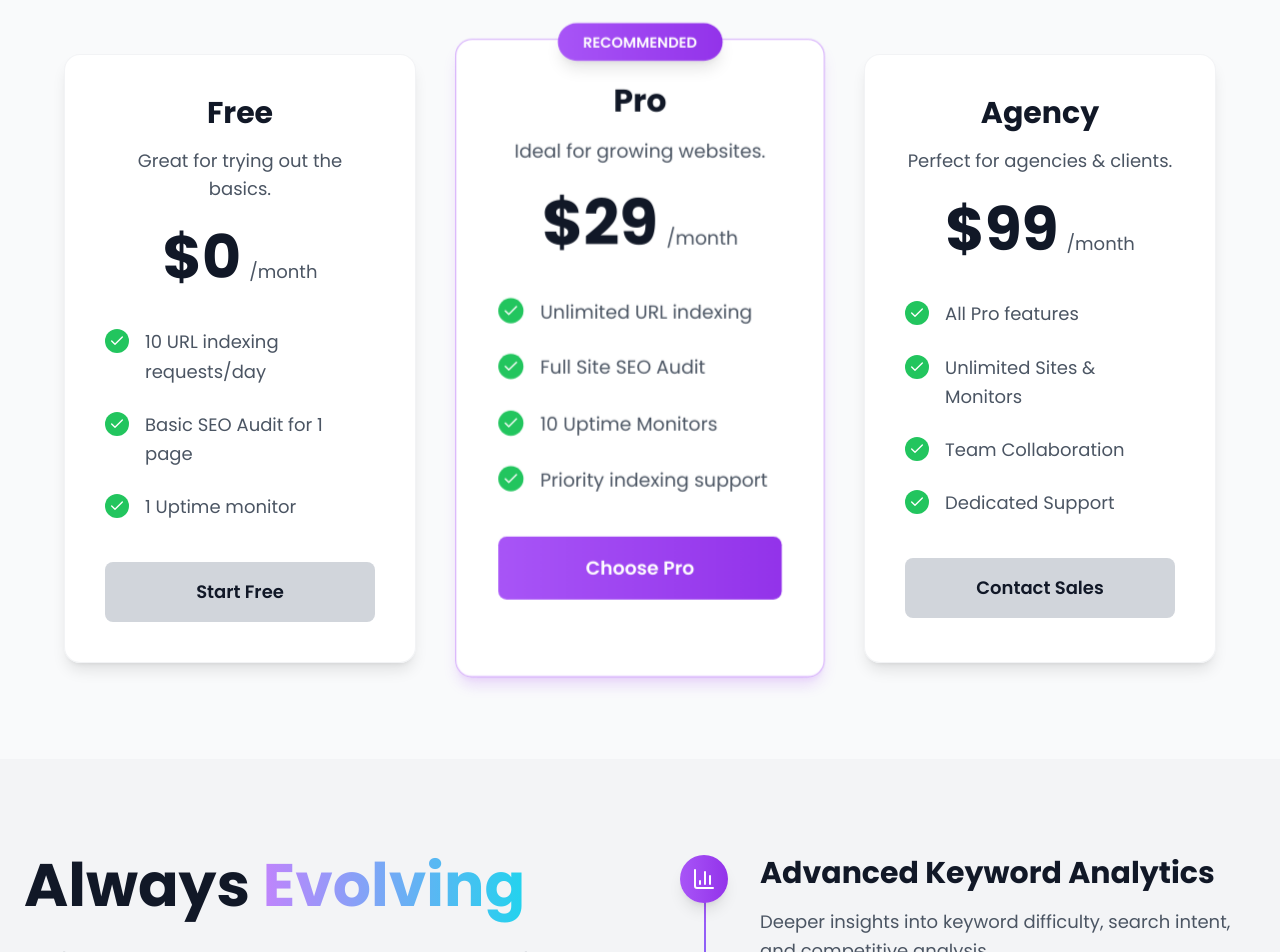
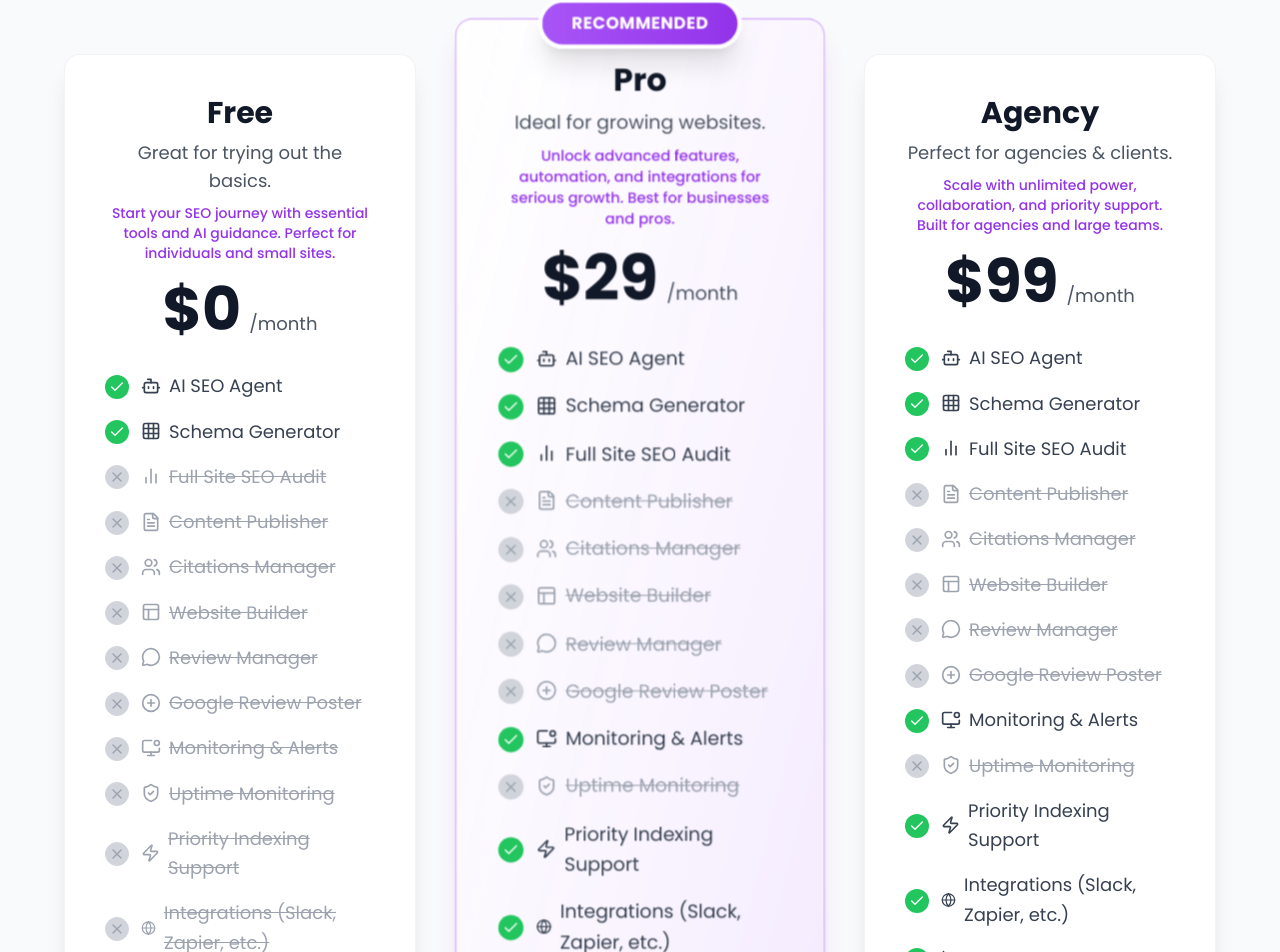
Before and after one commit to Baranidharan911/sitegrip-front, a Next.js app: page / in a window 1280 px wide. Shown: the part 6347-7299 px from the top of the page. Built offline with nearby package versions, Linux system fonts and the light colour scheme; no server answers.

Commit message:
Fix all linter/type errors for new SEO Tools UIs; add 'use client' and proper types. All new UI pages now error-free.

```diff
--- a/src/app/seo-tools/citation-builder/page.tsx
+++ b/src/app/seo-tools/citation-builder/page.tsx
@@ -1,7 +1,8 @@
+'use client';
 import { useState } from 'react';
 import { Link, FileText, CheckCircle, AlertCircle, Loader2 } from 'lucide-react';
 
-const mockSites = [
+const mockSites: { name: string; status: 'Ready to Submit' | 'Submitted' | 'Error' }[] = [
   { name: 'Yelp', status: 'Ready to Submit' },
   { name: 'Yellow Pages', status: 'Submitted' },
   { name: 'Bing Places', status: 'Ready to Submit' },
@@ -14,7 +15,7 @@ const statusIcon = {
   'Ready to Submit': <FileText className="w-5 h-5 text-blue-500" />,
   'Submitted': <CheckCircle className="w-5 h-5 text-green-500" />,
   'Error': <AlertCircle className="w-5 h-5 text-red-500" />,
-};
+} as const;
 
 export default function CitationBuilderPage() {
   const [business, setBusiness] = useState({ name: '', address: '', phone: '' });
--- a/src/app/seo-tools/competitor-analysis/page.tsx
+++ b/src/app/seo-tools/competitor-analysis/page.tsx
@@ -1,3 +1,4 @@
+'use client';
 import { useState } from 'react';
 import { Radar, BarChart3, Star, TrendingUp, Link } from 'lucide-react';
 
--- a/src/app/seo-tools/gbp-audit/page.tsx
+++ b/src/app/seo-tools/gbp-audit/page.tsx
@@ -1,3 +1,4 @@
+'use client';
 import { useState } from 'react';
 import { Search, BarChart3, Star, Image, MapPin, CheckCircle, AlertCircle } from 'lucide-react';
 
--- a/src/app/seo-tools/local-rank-tracker/page.tsx
+++ b/src/app/seo-tools/local-rank-tracker/page.tsx
@@ -1,3 +1,4 @@
+'use client';
 import { useState } from 'react';
 import { Search, MapPin, TrendingUp } from 'lucide-react';
 
--- a/src/app/seo-tools/review-management/page.tsx
+++ b/src/app/seo-tools/review-management/page.tsx
@@ -1,7 +1,8 @@
+'use client';
 import { useState } from 'react';
 import { Star, MessageCircle, Search, Smile, Frown, Meh, X } from 'lucide-react';
 
-const mockReviews = [
+const mockReviews: { id: number; author: string; date: string; rating: number; text: string; sentiment: 'positive' | 'neutral' | 'negative' }[] = [
   { id: 1, author: 'Jane Doe', date: '2024-06-01', rating: 5, text: 'Amazing service! Highly recommend.', sentiment: 'positive' },
   { id: 2, author: 'John Smith', date: '2024-05-28', rating: 4, text: 'Very good, but could be faster.', sentiment: 'neutral' },
   { id: 3, author: 'Alice Lee', date: '2024-05-20', rating: 2, text: 'Had some issues with support.', sentiment: 'negative' },
@@ -12,11 +13,11 @@ const sentimentIcon = {
   positive: <Smile className="w-5 h-5 text-green-500" />,
   neutral: <Meh className="w-5 h-5 text-yellow-500" />,
   negative: <Frown className="w-5 h-5 text-red-500" />,
-};
+} as const;
 
 export default function ReviewManagementPage() {
   const [search, setSearch] = useState('');
-  const [replyTo, setReplyTo] = useState(null);
+  const [replyTo, setReplyTo] = useState<number | null>(null);
   const [reply, setReply] = useState('');
 
   const filtered = mockReviews.filter(r =>
--- a/src/components/Home/NewPricing.tsx
+++ b/src/components/Home/NewPricing.tsx
@@ -1,18 +1,87 @@
 import React from 'react';
-import { Check } from 'lucide-react';
+import { Check, X, Sparkles, Grid, BarChart2, FileText, Users, Layout, MessageCircle, PlusCircle, MonitorDot, ShieldCheck, Zap, Globe, LineChart, UserCheck, Star, Bot, Link2, PieChart, Activity, Cloud, AlertCircle } from 'lucide-react';
 
-const NewPricing: React.FC = () => {
+const allFeatures = [
+  { label: 'AI SEO Agent', icon: <Bot className="w-5 h-5" /> },
+  { label: 'Schema Generator', icon: <Grid className="w-5 h-5" /> },
+  { label: 'Full Site SEO Audit', icon: <BarChart2 className="w-5 h-5" /> },
+  { label: 'Content Publisher', icon: <FileText className="w-5 h-5" /> },
+  { label: 'Citations Manager', icon: <Users className="w-5 h-5" /> },
+  { label: 'Website Builder', icon: <Layout className="w-5 h-5" /> },
+  { label: 'Review Manager', icon: <MessageCircle className="w-5 h-5" /> },
+  { label: 'Google Review Poster', icon: <PlusCircle className="w-5 h-5" /> },
+  { label: 'Monitoring & Alerts', icon: <MonitorDot className="w-5 h-5" /> },
+  { label: 'Uptime Monitoring', icon: <ShieldCheck className="w-5 h-5" /> },
+  { label: 'Priority Indexing Support', icon: <Zap className="w-5 h-5" /> },
+  { label: 'Integrations (Slack, Zapier, etc.)', icon: <Globe className="w-5 h-5" /> },
+  { label: 'Reporting & Analytics', icon: <LineChart className="w-5 h-5" /> },
+  { label: 'Team Collaboration', icon: <UserCheck className="w-5 h-5" /> },
+  { label: 'Dedicated Support', icon: <Star className="w-5 h-5" /> },
+  { label: 'Unlimited Sites & Monitors', icon: <Cloud className="w-5 h-5" /> },
+  { label: 'Keyword Tools', icon: <PieChart className="w-5 h-5" /> },
+  { label: 'Smart Tasks', icon: <Activity className="w-5 h-5" /> },
+  { label: 'Automated Alerts', icon: <AlertCircle className="w-5 h-5" /> },
+  { label: 'Internal Link Checker', icon: <Link2 className="w-5 h-5" /> },
+];
+
+const planFeatures = [
+  // Free
+  [
+    'AI SEO Agent',
+    'Schema Generator',
+    'Basic SEO Audit for 1 page',
+    '10 URL indexing requests/day',
+    '1 Uptime monitor',
+    'Internal Link Checker',
+  ],
+  // Pro
+  [
+    'AI SEO Agent',
+    'Schema Generator',
+    'Full Site SEO Audit',
+    'Unlimited URL indexing',
+    '10 Uptime Monitors',
+    'Priority Indexing Support',
+    'Monitoring & Alerts',
+    'Integrations (Slack, Zapier, etc.)',
+    'Reporting & Analytics',
+    'Keyword Tools',
+    'Smart Tasks',
+    'Internal Link Checker',
+  ],
+  // Agency
+  [
+    'AI SEO Agent',
+    'Schema Generator',
+    'Full Site SEO Audit',
+    'Unlimited URL indexing',
+    'Unlimited Sites & Monitors',
+    'Priority Indexing Support',
+    'Monitoring & Alerts',
+    'Integrations (Slack, Zapier, etc.)',
+    'Reporting & Analytics',
+    'Keyword Tools',
+    'Smart Tasks',
+    'Internal Link Checker',
+    'Team Collaboration',
+    'Dedicated Support',
+  ],
+];
+
+const planBlurbs = [
+  'Start your SEO journey with essential tools and AI guidance. Perfect for individuals and small sites.',
+  'Unlock advanced features, automation, and integrations for serious growth. Best for businesses and pros.',
+  'Scale with unlimited power, collaboration, and priority support. Built for agencies and large teams.',
+];
+
 const plans = [
   {
     name: 'Free',
     price: '$0',
     period: '/month',
     description: 'Great for trying out the basics.',
-      features: [
-        '10 URL indexing requests/day',
-        'Basic SEO Audit for 1 page',
-        '1 Uptime monitor',
-      ],
+    blurb: planBlurbs[0],
+    features: planFeatures[0],
     buttonText: 'Start Free',
     buttonStyle: 'bg-gray-300 dark:bg-gray-700 hover:bg-gray-400 dark:hover:bg-gray-600 text-gray-900 dark:text-white',
     popular: false,
@@ -22,12 +91,8 @@ const NewPricing: React.FC = () => {
     price: '$29',
     period: '/month',
     description: 'Ideal for growing websites.',
-      features: [
-        'Unlimited URL indexing',
-        'Full Site SEO Audit',
-        '10 Uptime Monitors',
-        'Priority indexing support',
-      ],
+    blurb: planBlurbs[1],
+    features: planFeatures[1],
     buttonText: 'Choose Pro',
     buttonStyle: 'bg-gradient-to-r from-purple-500 to-purple-600 hover:from-purple-600 hover:to-purple-700 text-white',
     popular: true,
@@ -37,18 +102,15 @@ const NewPricing: React.FC = () => {
     price: '$99',
     period: '/month',
     description: 'Perfect for agencies & clients.',
-      features: [
-        'All Pro features',
-        'Unlimited Sites & Monitors',
-        'Team Collaboration',
-        'Dedicated Support',
-      ],
+    blurb: planBlurbs[2],
+    features: planFeatures[2],
     buttonText: 'Contact Sales',
     buttonStyle: 'bg-gray-300 dark:bg-gray-700 hover:bg-gray-400 dark:hover:bg-gray-600 text-gray-900 dark:text-white',
     popular: false,
   },
 ];
 
+const NewPricing: React.FC = () => {
   return (
     <section className="relative z-10 px-6 py-24" id="pricing">
       <div className="max-w-7xl mx-auto">
@@ -65,41 +127,48 @@ const NewPricing: React.FC = () => {
           {plans.map((plan, index) => (
             <div
               key={index}
-              className={`relative backdrop-blur-md rounded-2xl p-8 lg:p-10 border transition-all duration-300 hover:transform hover:scale-105 shadow-lg dark:shadow-2xl ${
-                plan.popular
-                  ? 'bg-white/95 dark:bg-gray-900/30 border-purple-500/50 dark:border-purple-400/30 shadow-lg shadow-purple-500/20 scale-105'
-                  : 'bg-white/90 dark:bg-gray-900/20 border-gray-200/50 dark:border-white/10 hover:bg-white/95 dark:hover:bg-gray-900/30'
-              }`}
+              className={`relative backdrop-blur-xl rounded-2xl p-8 lg:p-10 border transition-all duration-300 hover:scale-105 shadow-xl dark:shadow-[0_4px_32px_0_rgba(80,0,120,0.18)]
+                ${plan.popular
+                  ? 'bg-gradient-to-br from-white/95 via-purple-50 to-purple-100 dark:from-gray-900/60 dark:via-purple-900/30 dark:to-purple-900/10 border-purple-500/50 dark:border-purple-400/30 shadow-lg shadow-purple-500/20 scale-105'
+                  : 'bg-white/90 dark:bg-gray-900/30 border-gray-200/50 dark:border-white/10 hover:bg-white/95 dark:hover:bg-gray-900/40'}
+              `}
             >
               {plan.popular && (
-                <div className="absolute -top-4 left-1/2 transform -translate-x-1/2">
-                  <div className="bg-gradient-to-r from-purple-500 to-purple-600 text-white px-6 py-2 rounded-full text-sm font-semibold shadow-lg">
+                <div className="absolute -top-5 left-1/2 transform -translate-x-1/2 z-10">
+                  <div className="bg-gradient-to-r from-purple-500 to-purple-600 text-white px-7 py-2 rounded-full text-base font-bold shadow-xl tracking-wide border-4 border-white dark:border-gray-900">
                     RECOMMENDED
                   </div>
                 </div>
               )}
-
-              <div className="text-center mb-10">
-                <h3 className="text-2xl md:text-3xl font-bold text-gray-900 dark:text-white mb-4">{plan.name}</h3>
-                <p className="text-gray-600 dark:text-gray-400 mb-6 text-lg">{plan.description}</p>
-
+              <div className="text-center mb-8">
+                <h3 className="text-2xl md:text-3xl font-bold text-gray-900 dark:text-white mb-2">{plan.name}</h3>
+                <p className="text-gray-600 dark:text-gray-400 mb-2 text-lg">{plan.description}</p>
+                <p className="text-sm text-purple-600 dark:text-purple-300 mb-4 font-medium">{plan.blurb}</p>
                 <div className="flex items-baseline justify-center mb-2">
                   <span className="text-5xl md:text-6xl font-bold text-gray-900 dark:text-white">{plan.price}</span>
                   <span className="text-gray-600 dark:text-gray-400 ml-2 text-lg">{plan.period}</span>
                 </div>
               </div>
-
-              <div className="space-y-6 mb-10">
-                {plan.features.map((feature, featureIndex) => (
-                  <div key={featureIndex} className="flex items-start space-x-4">
-                    <div className="w-6 h-6 rounded-full bg-green-500 flex items-center justify-center flex-shrink-0 mt-0.5">
-                      <Check className="h-4 w-4 text-white" />
+              <div className="space-y-4 mb-8">
+                {allFeatures.map((feature, featureIndex) => {
+                  const included = plan.features.includes(feature.label);
+                  return (
+                    <div key={featureIndex} className="flex items-center space-x-3">
+                      <div className={`w-6 h-6 rounded-full flex items-center justify-center flex-shrink-0 mt-0.5
+                        ${included ? 'bg-green-500' : 'bg-gray-300 dark:bg-gray-800 border border-gray-300 dark:border-gray-700'}`}
+                      >
+                        {included ? <Check className="h-4 w-4 text-white" /> : <X className="h-4 w-4 text-gray-400" />}
                       </div>
-                    <span className="text-gray-600 dark:text-gray-300 text-lg leading-relaxed">{feature}</span>
+                      <span className={`flex items-center gap-2 text-lg leading-relaxed
+                        ${included ? 'text-gray-700 dark:text-gray-200' : 'text-gray-400 dark:text-gray-500 line-through'}`}
+                      >
+                        {feature.icon}
+                        {feature.label}
+                      </span>
                     </div>
-                ))}
+                  );
+                })}
               </div>
-
               <button className={`w-full py-4 px-6 rounded-lg font-semibold text-lg transition-all duration-200 transform hover:scale-105 ${plan.buttonStyle}`}>
                 {plan.buttonText}
               </button>
```
Also changed, not shown: src/components/Home/Analytics.tsx (+6 -2 lines), src/lib/sidebarConfig.ts (+12 -0 lines). Lines whose indentation alone changed are shown as unchanged.
